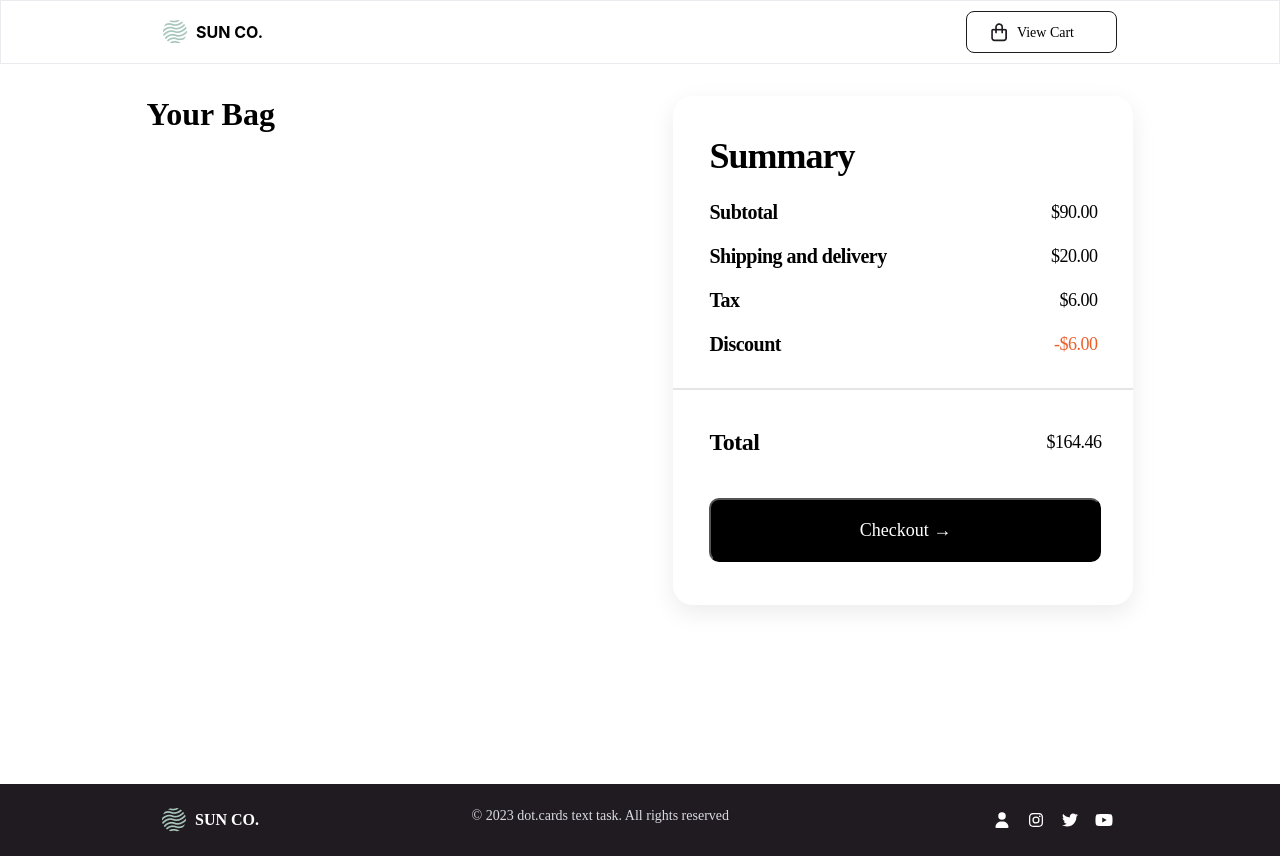
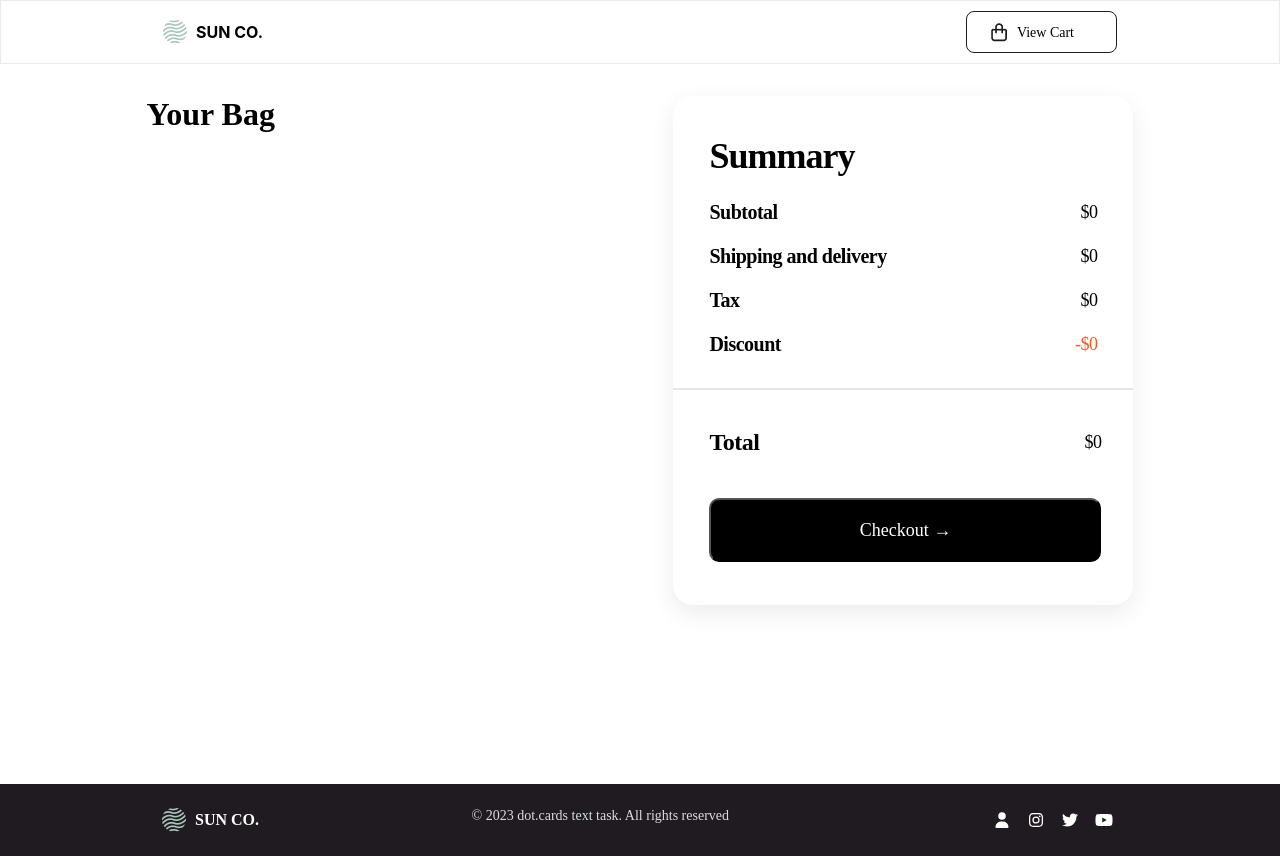
Before and after one commit to freddy990117/Shoe_Store, a React (Vite) app: page /bag in a window 1280 px wide. Built offline with nearby package versions, Linux system fonts and the light colour scheme.

Commit message:
Chore : use bag summary in bag component.

```diff
--- a/src/Pages/Bag.tsx
+++ b/src/Pages/Bag.tsx
@@ -2,7 +2,17 @@ import React, { useState } from "react";
 import { useCart } from "../Context/CartContext";
 
 const Bag = () => {
-  const { cart, plusBtn, reduceBtn, removeBtn } = useCart();
+  const {
+    cart,
+    plusBtn,
+    reduceBtn,
+    removeBtn,
+    Subtotal,
+    shipPrice,
+    discountPrice,
+    taxPrice,
+    totalPrice,
+  } = useCart();
   const cartItem = cart.map((product) => {
     return (
       <div className="shoe-decide">
@@ -37,6 +47,7 @@ const Bag = () => {
       </div>
     );
   });
+
   return (
     <div className="bag-container">
       <div className="shoe-bag">
@@ -48,26 +59,26 @@ const Bag = () => {
           <h1>Summary</h1>
           <div className="bag-summary-detail Subtotal">
             <h3>Subtotal</h3>
-            <span>$90.00</span>
+            <span>${Subtotal}</span>
           </div>
           <div className="bag-summary-detail Shipping">
             <h3>Shipping and delivery</h3>
-            <span>$20.00</span>
+            <span>${shipPrice}</span>
           </div>
           <div className="bag-summary-detail Tax">
             <h3>Tax</h3>
-            <span>$6.00</span>
+            <span>${taxPrice}</span>
           </div>
           <div className="bag-summary-detail Discount">
             <h3>Discount</h3>
-            <span>-$6.00</span>
+            <span>-${discountPrice}</span>
           </div>
         </div>
         <div className="bag-summary-lan"></div>
         <div className="bag-summary-total">
           <div className="total-detail">
             <h2>Total</h2>
-            <span>$164.46</span>
+            <span>${totalPrice}</span>
           </div>
           <button className="checkout">Checkout →</button>
         </div>
```
